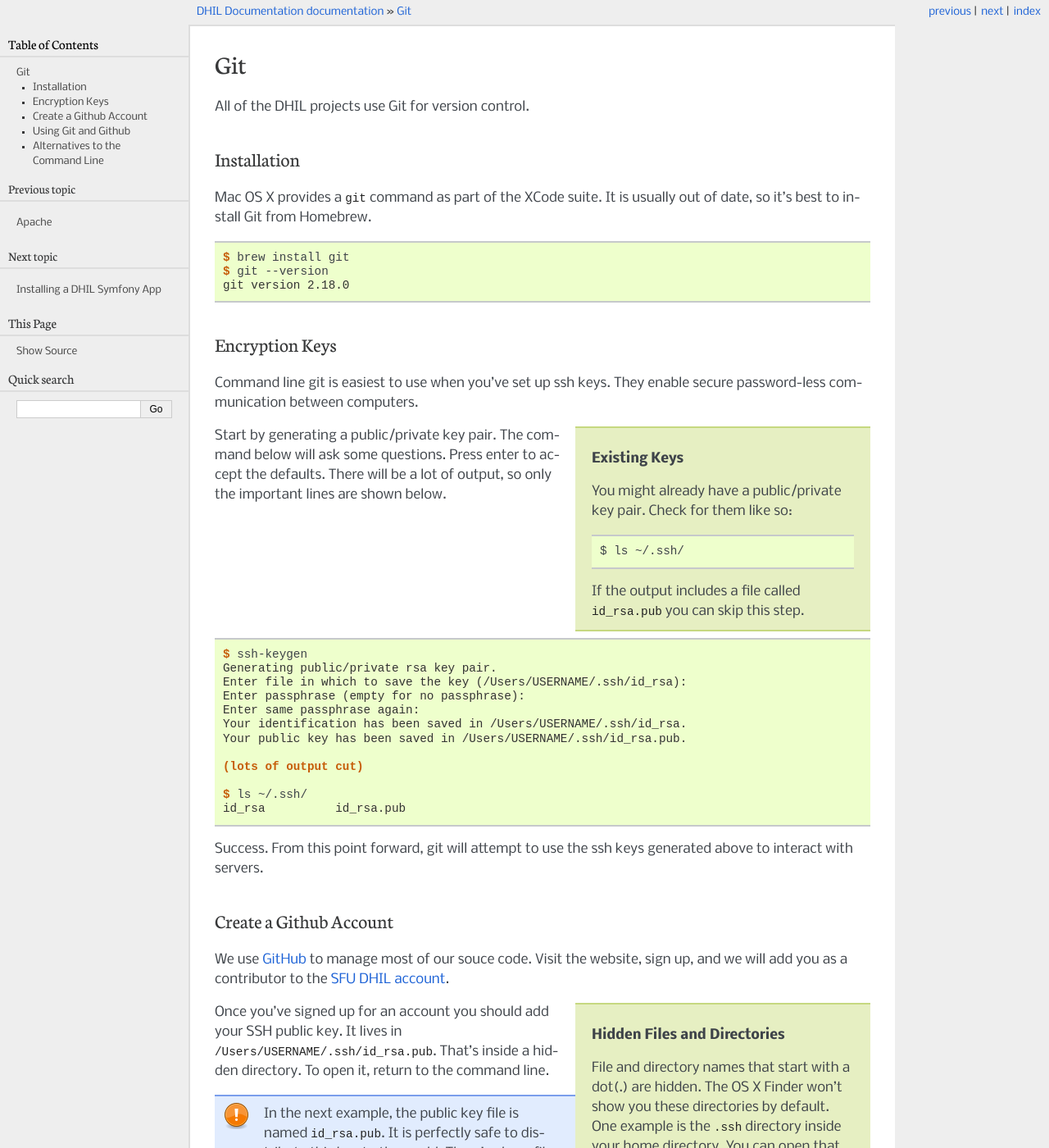
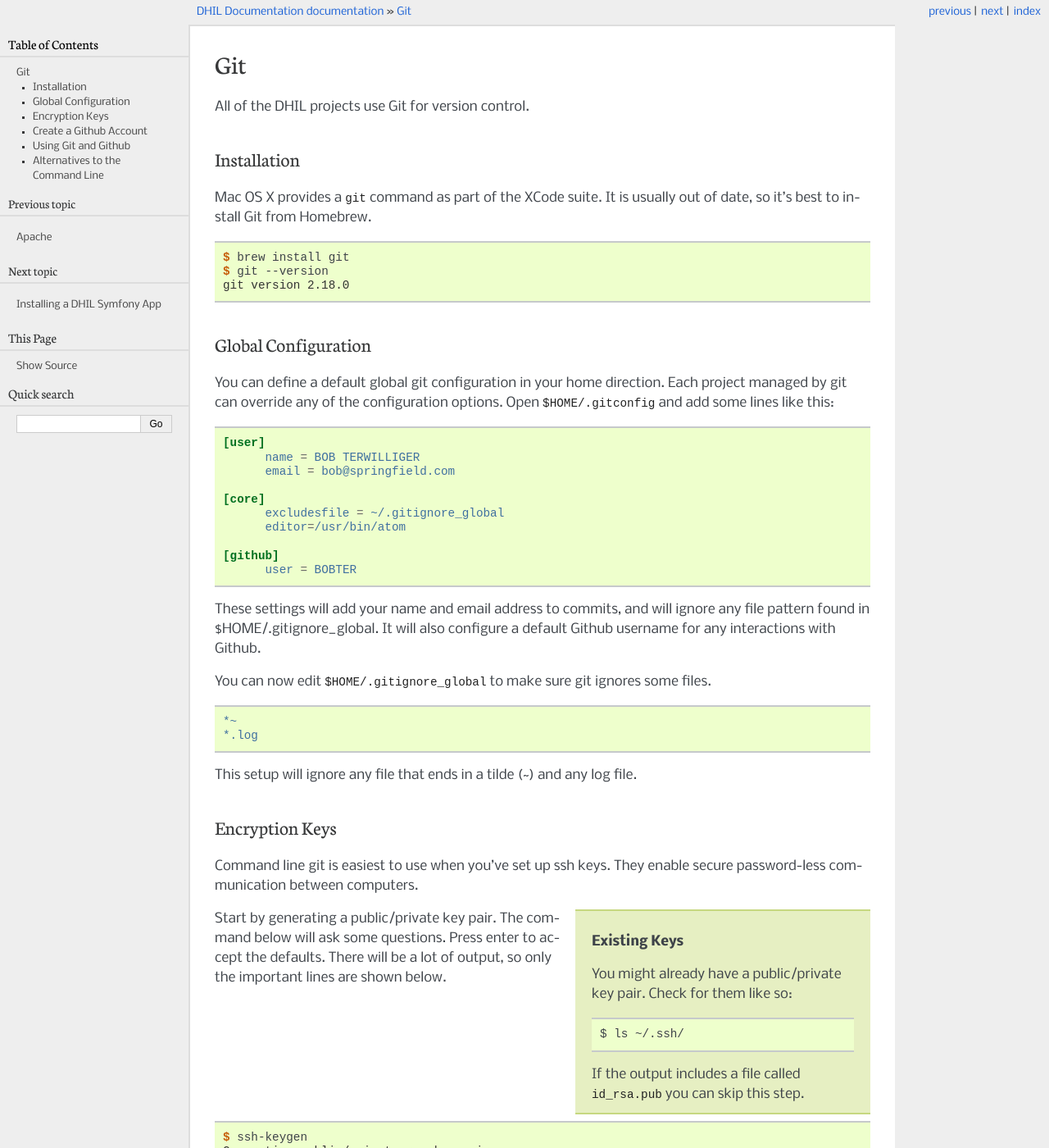
Before and after one commit to sfu-dhil/dev-docs, a Sphinx documentation site: the page built from source/git.rst, in a window 1280 px wide and 1400 px high. Shown: the whole window at 82% size. Built offline with Sphinx 7.4.7, drawn with Linux system fonts in a browser that asks for light colours.

Commit message:
add a bit about git.

```diff
--- a/source/git.rst
+++ b/source/git.rst
@@ -14,6 +14,39 @@ out of date, so it's best to install Git from Homebrew.
   $ brew install git
   $ git --version
   git version 2.18.0
+
+Global Configuration
+--------------------
+
+You can define a default global git configuration in your home direction. Each
+project managed by git can override any of the configuration options. Open
+``$HOME/.gitconfig`` and add some lines like this:
+
+.. code-block:: ini
+
+  [user]
+        name = BOB TERWILLIGER
+        email = bob@springfield.com
+
+  [core]
+        excludesfile = ~/.gitignore_global
+        editor=/usr/bin/atom
+
+  [github]
+        user = BOBTER
+
+These settings will add your name and email address to commits, and will ignore
+any file pattern found in $HOME/.gitignore_global. It will also configure a
+default Github username for any interactions with Github.
+
+You can now edit ``$HOME/.gitignore_global`` to make sure git ignores some files.
+
+.. code-block:: ini
+
+  *~
+  *.log
+
+This setup will ignore any file that ends in a tilde (~) and any log file.
 
 Encryption Keys
 ---------------
```
